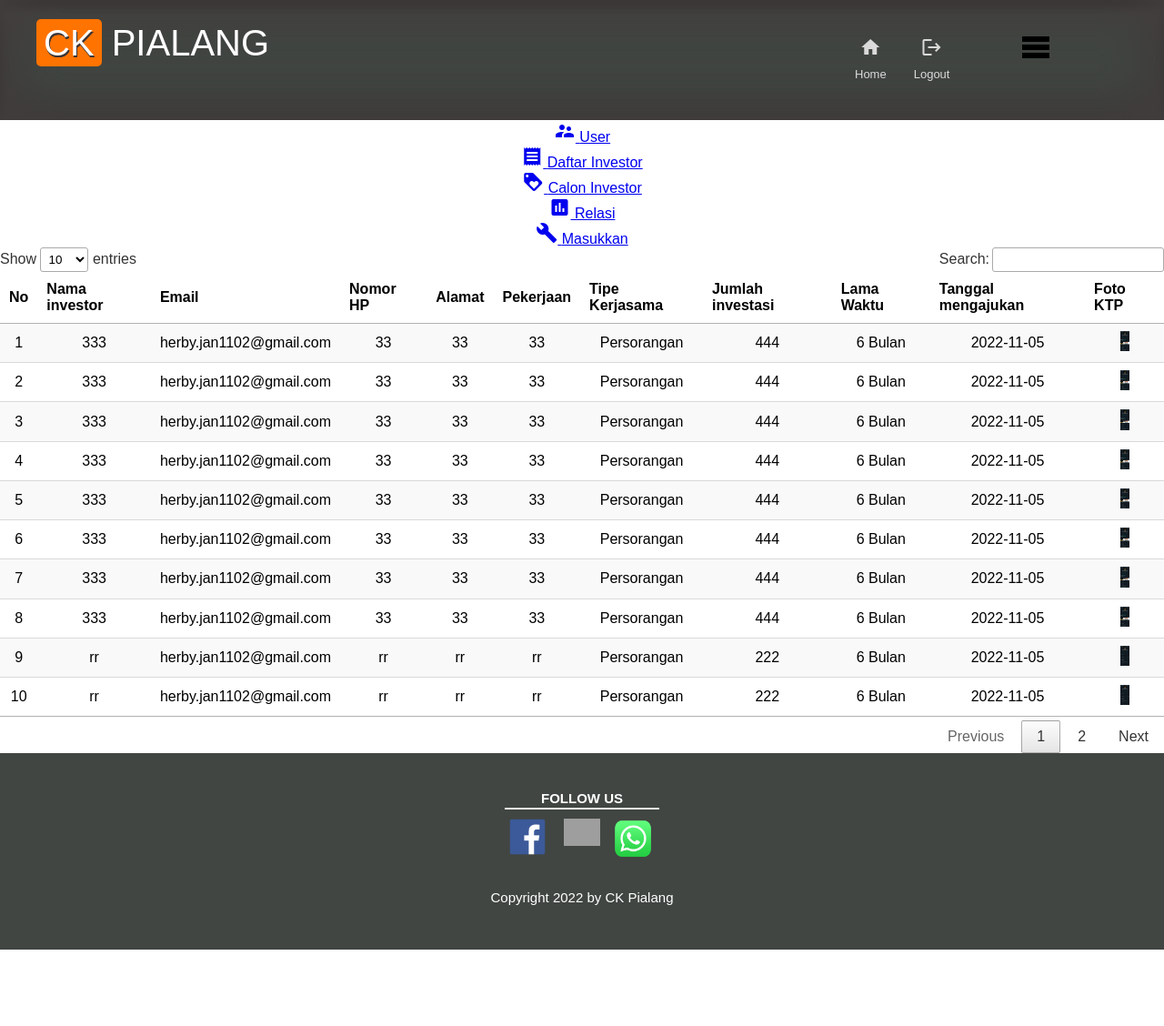
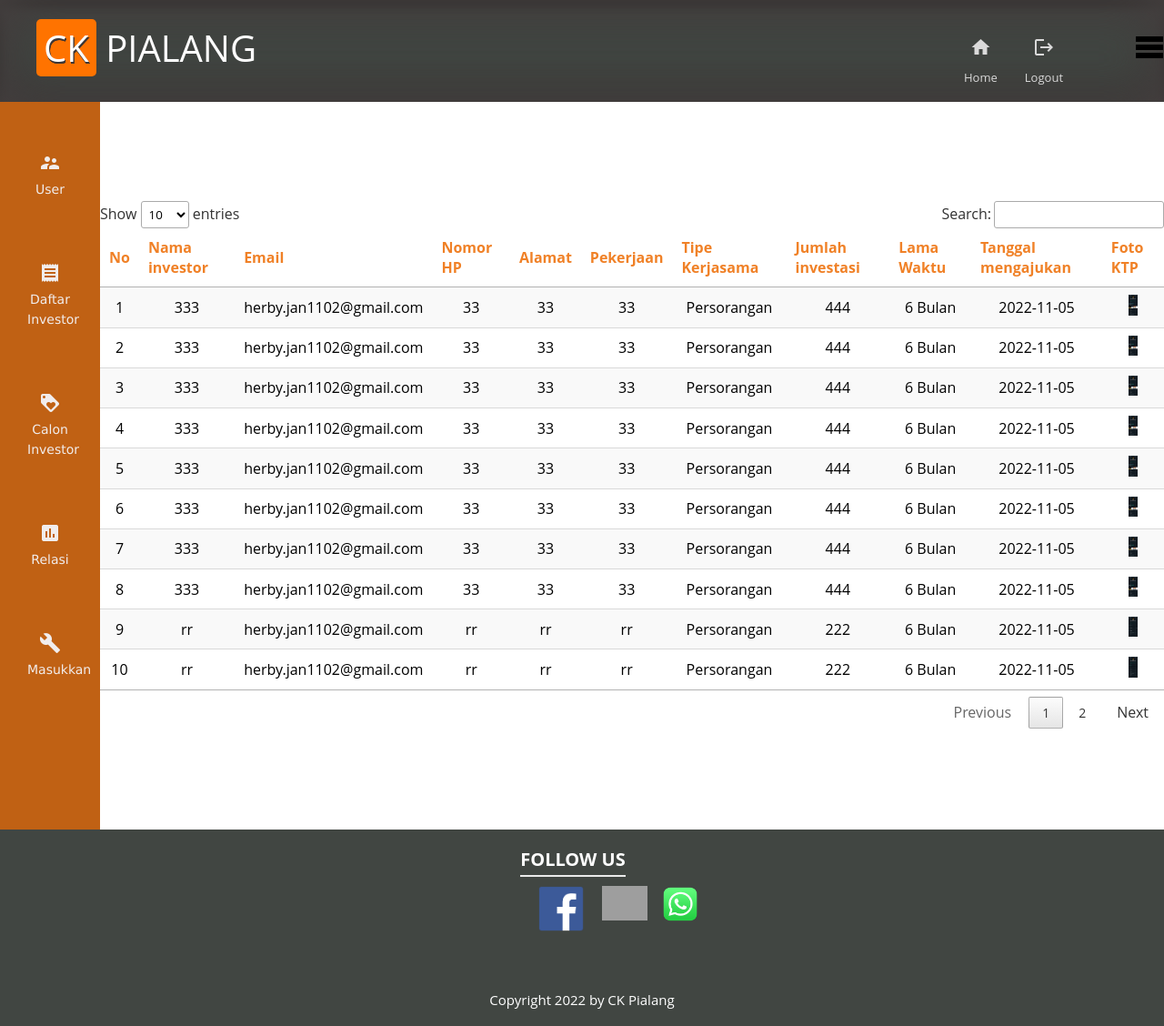
Before and after one commit to anantaYSR/PA_WEB, a PHP site: the page made by admin/tabel form/tabelform.php in a window 1280 px wide. Shown: the whole page at 91% size. Before the commit the page ends 1044 px from the top, so only its background shows below. Run offline with PHP 8.4, Linux system fonts and the light colour scheme; a user stored in the database is signed in; data comes from the database, SQL or seed files in the repository; grey boxes are pictures that could not be loaded.

Commit message:
update terbaru

```diff
--- a/css/admin.css
+++ b/css/admin.css
@@ -1,15 +1,16 @@
-
 *{
-  font-family: 'Poppins', sans-serif;
+  list-style: none;
+  text-decoration: none;
   margin: 0;
   padding: 0;
   box-sizing: border-box;
+  font-family: 'Open Sans', sans-serif;
 }
+
 body{
-  overflow-x: hidden;
-  background-color: #ffffff;
+  background: white;
+}
 
-}
 .container{
 /* background-color: aqua; */
 background-size: cover;
@@ -56,8 +57,7 @@ body{
 height: 4vh;
 display: flex;
 gap: 0 30px;
-  margin-left: 75%;
-  margin-bottom: 20px;
+margin-left: 85%;
 }
 
 .header nav a{
@@ -76,6 +76,7 @@ body{
 background-color: rgb(0, 0, 0);
 display: flex;
 padding: 3px;}
+
 .btn{
 margin-left: 80px;
 width: 300px;
@@ -88,6 +89,9 @@ body{
 background-color: white;
 }
 
+.material-icons{
+text-decoration: none;
+}
 
 /* ==========================
     bagian menu
@@ -108,13 +112,14 @@ body{
 
 }
 .menu.aktif{
+z-index: 1;
 position: fixed;
 display: flex;
 align-items: center;
 justify-content: center;
 background-color: rgb(48, 48, 48);
 width: 100%;
-  height: 60%;
+height: 30%;
 }
 .menu.aktif .nav ul{
 display: flex;
@@ -137,9 +142,9 @@ body{
 }
 
 .btn.aktif{
-  z-index: 1;
+z-index: 2;
 position: fixed;
-  margin-left: 84%;
+margin-left: 86%;
 width: 300px;
 display: flex;
 cursor: pointer;
@@ -156,183 +161,65 @@ body{
 flex-direction: column;
 gap: 3px;
 }
+/* =================================================================== */
+                              /* CENTER */
+/* ====================================================================== */
 
-  /* ==================
-      inner area
-  ================== */
-.inner{
-  background-size: cover;
-  background-image: url('../pic/bg2.jpeg');
-  background-color: #c06014;
-  width: 70%;
+.center{
+display: flex;
+flex-direction: row;
+/* width: 50%;
 height: 60vh;
-  margin: 50px 0 0 15%;
-  border-radius: 10px;
-  box-shadow: inset 0 8px 60px rgb(69, 85, 127),
-  inset 0 8px 8px  rgb(72, 89, 133),
-  inset 0 -4px 4px rgb(79, 97, 143);
-}
-
-/* ======================== */
-       /* about */
-.about{
-  transition: all .5s;
-  padding: 100px 0;
-  color: #000000;
-}
-.isi{
-  /* border-top: #000000 solid 5px; */
-  padding-top: 20px;
-  text-align: left;
-  margin-top: 30px;
-  margin-left:10%;
-  color: #000000;
-  max-width: 80%;
-
-}
-
-/* ==========================
-        syarat
-========================== */
-
-.syarat ul{
-  margin-left: 3%;
-  width: 95%;
-  display: flex;
-  flex-direction: column;
-  gap: 10px;
-  padding-bottom: 50px;
-}
-.syarat .isi{
-  padding-top: 10px;
-}
-.syarat ul li {
-  padding: 5px;
-  margin-left: 10%;
-  max-width: 80%;
-  list-style: none;
-  background-color: #6d746f;
-  border-radius: 10px;
-  font-size: 20px;
+margin-top: 10%;
+margin-left: 25%;
+margin-bottom: 70px; */
 }
 
 
-/* ====================================
-           FEEDBACK
-==================================== */
-.fnf{
-  /* background-color: #c06014; */
-  width: 100%;
-  height: 1000px;
-  text-align: center;
+.wrapper .sidebar{
+background: #c06114;
+top: 0;
+left: 0;
+z-index: 0;
+width: 110px;
+height: 100%;
+padding: 20px 0;
+transition: all 0.5s ease;
+/* margin-bottom: 100px; */
 }
-.kotak{
+
+.wrapper .sidebar ul li a{
+  display: block;
+  padding: 35px 30px;
+  color: rgb(241, 237, 237);
+  font-size: 16px;
+  position: relative;
+}
+
+span{
+font-size: 14px;
+font-family:'Lucida Sans', 'Lucida Sans Regular', 'Lucida Grande', 'Lucida Sans Unicode', Geneva, Verdana, sans-serif
+}
+
+.tabel-center{
 display: flex;
-  width: 100%;
-  height: auto;
-  gap: 40px;
+flex-direction: column;
 align-items: center;
 justify-content: center;
-}
-.kiri{
-  background-image: url(../pic/pengaju.jpg);
-  background-size: cover;
-  margin: 50px 0;
-  width: 500px;
-  height: 50vh;
-
-}
-.kanan{
-  background-image: url(../pic/pt3.png);
-  background-size: cover;
-  margin: 50px 0;
-  width: 500px;
-  height: 50vh;
-}
-.kiri,.kanan{
-  border-radius: 30px;
-}
-.kiri ul,.kanan ul{
-  margin-top: 20px;
-  display: flex;
-  flex-direction: column;
-  gap: 20px;
-  list-style: none;
-}
-.kiri ul li{
-  padding: 30px;
-  color: white;
-  background-color: #536162;
-  border-radius: 10px
+/* bottom: 150; */
+width: 100%;
+height: 100vh;
+border-collapse: collapse;
 }
 
-.isi-kiri,.isi-kanan{
-  margin-top: 300px;
-}
-.kanan ul li{
-  padding: 30px;
-  color: white;
-  background-color: #c06014;
-  border-radius: 10px
+
+table thead  {
+  text-align: center;
+  /* background-col: rgb(207, 199, 199); */
+padding: 5px 10px;
+  color: #f08127;
 }
 
-/*
-=================
-   masukan
-================= */
-.kritik{
-  /* background-color: #c06014; */
-  top: 100vh;
-  width: 80%;
-  height: 70vh;
-  margin: 100px 0 0 10%;
-  text-align: center;
-  align-items: center;
-  justify-content: center;
-}
-.isi-masukan{
-  margin-left: 5%;
-}
-.masukan{
-  /* background-color: #414642; */
-  align-items: center;
-  justify-content: center;
-  display: flex;
-  flex-direction: row;
-  margin-left: 100px;
-  gap: 20px;
-}
-input.in{
-  margin-top: 50px;
-  width: 500px;
-  height: 20vh;
-  border-radius:5px;
-  padding-left: 10px;
-  padding-right: 10px;
-  border: #424242 solid 3px;
-  background-color: #ebebeb;
-}
-input::placeholder{
-  position: relative;
-  text-align: center;
-  color: #474747;
-  top: 10px;
-  font-size: 30px;
-}
-input.sub{
-  margin-bottom: 15px;
-  padding: 10px;
-  border: #000000 solid 2px;
-  border-radius: 5px;
-  cursor: pointer;
-}
-
-input.sub:hover{
-  font-size: 13px;
-  background-color: #ec700a;
-  border: #010101 solid 2px;
-  border-radius: 5px;
-}
 /* ===============================
           footer
 =============================== */
@@ -348,28 +235,34 @@ footer{
 }
 footer ul{
 padding-left: 300px;
-  margin-right: 22%;
-  margin-bottom: 20px;
+margin-left: 22%;
+margin-bottom: 50px;
 display: flex;
 flex-direction: row;
 }
 footer ul li{
+padding-left:90px ;
 list-style: none;
 padding: 10px;
 }
 footer img{
-  width: 40px;
+width: 50px;
+}
+
+footer h2{
+margin-top: 10px;
 }
 img.wa{
 position: relative;
-  right: 13px;
-  width: 58px;
+right: 47%;
+width: 10%;
 
 }
 .foll-h2{
 color: white;
-  font-size: 15px;
-  padding:2px 40px;
+font-size: 20px;
+margin-right: 20px;
+padding-bottom:4px;
 border-bottom: #ebebeb solid 2px;
 }
 small{
@@ -378,7 +271,8 @@ small{
 font-size: 15px;
 
 }
-/* ======================================================== */
+
+
 @media ((min-width : 720px)and (max-width : 992px) and (min-height:1520px) and (max-height:1600px) ) {
   *,body{
       overflow:visible;
--- a/css/form.css
+++ b/css/form.css
@@ -15,7 +15,6 @@ body {
     min-height: 100%;
     background-color: white;
 }
-
 
 
 .container{
--- a/login.php
+++ b/login.php
@@ -90,10 +90,10 @@
         <h3>Login</h3>
 
         <label for="username">Username</label>
-        <input type="text" placeholder="Email or Username" name="username">
+        <input type="text" placeholder="Email or Username" name="username" autocomplete="off">
 
         <label for="password">Password</label>
-        <input type="password" placeholder="Password" name="pass">
+        <input type="password" placeholder="Password" name="pass" autocomplete="off">
         <input type="submit" name="btn" class="submit" value="LOGIN">
         <p>Belum memiliki akun?
                 <a href="register.php">Register</a>
--- a/register.php
+++ b/register.php
@@ -30,8 +30,8 @@
         <input type="text" placeholder="Nama" name="nama" required autocomplete="off">
         <input type="text" placeholder="Email" name="email" required autocomplete="off">
         <input type="text" placeholder="Username" name="username" required autocomplete="off">
-        <input type="password" placeholder="Password" name="pass" required>
-        <input type="password" placeholder="Konfirmasi Password" name="cpass" required>
+        <input type="password" placeholder="Password" name="pass" required autocomplete="off">
+        <input type="password" placeholder="Konfirmasi Password" name="cpass" required autocomplete="off">
         <input type="submit" name="btn" class="submit" value="Registrasi">
         <p>Sudah punya akun?
                 <a href="login.php">Login</a>
```
Also changed, not shown: user/form.php (+7 -2 lines), admin/ktp/ww.png (added), 1 other file. Lines whose indentation alone changed are shown as unchanged.
